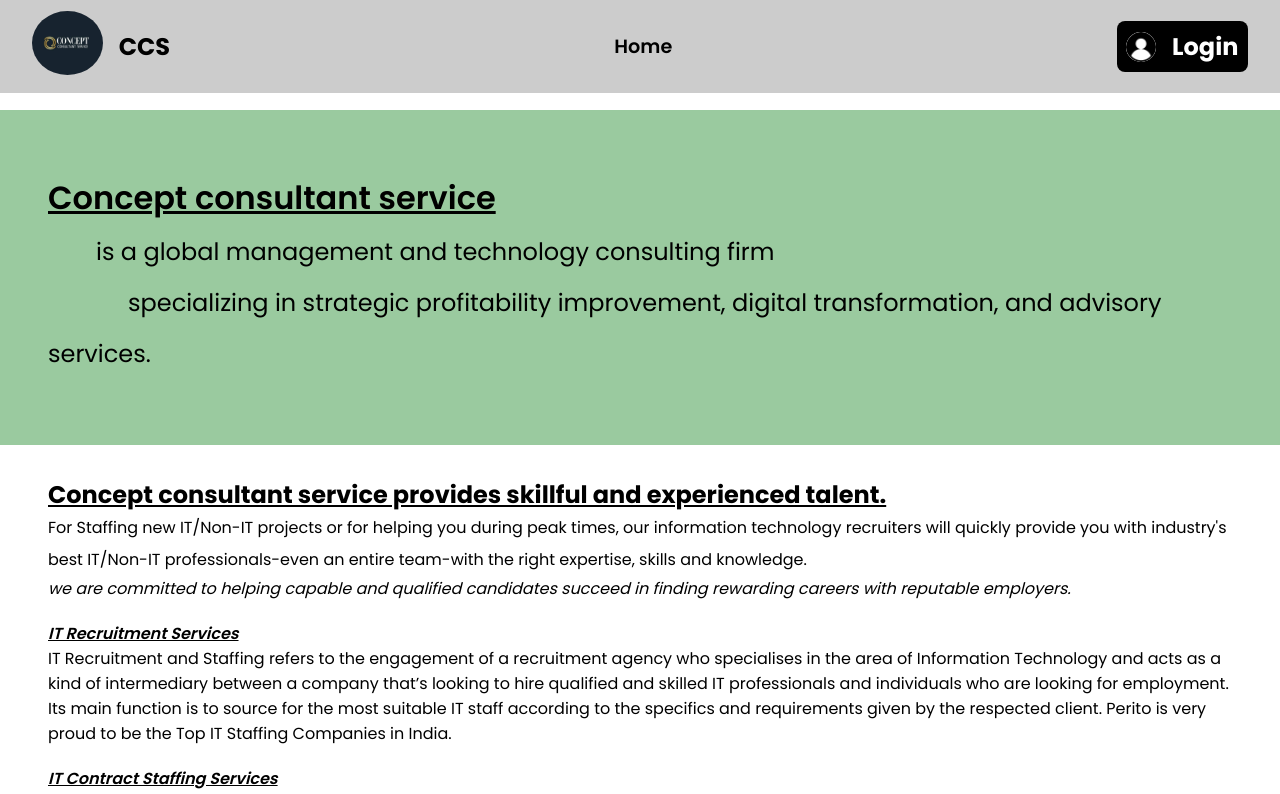
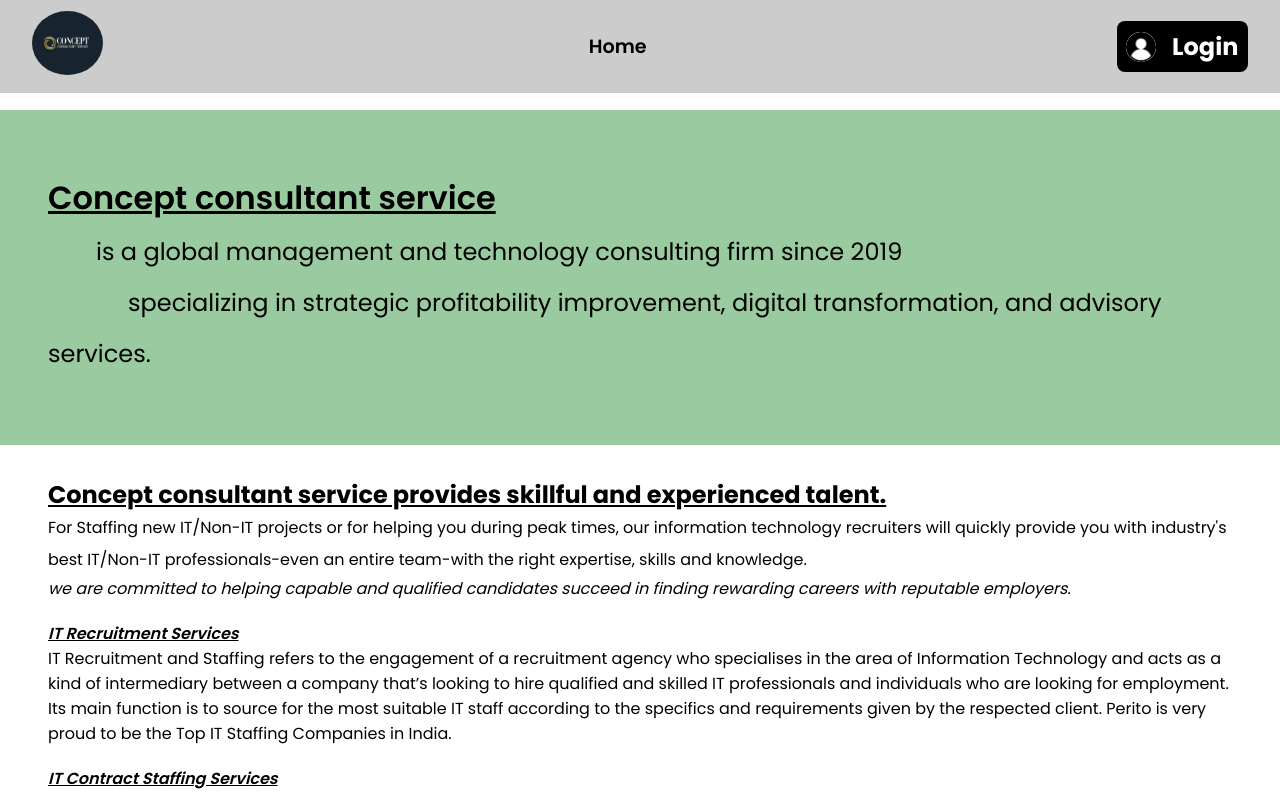
Before and after one commit to Gods-Blessing/ConceptConsultancy, a React (Vite) app in the folder Client/: page / in a window 1280 px wide. Shown: the top 794 px of the page. Built offline with nearby package versions, Linux system fonts and the light colour scheme.

Commit message:
removed the nav name and few changes

```diff
--- a/Client/src/components/Home/Home.jsx
+++ b/Client/src/components/Home/Home.jsx
@@ -16,7 +16,7 @@
                         Concept consultant service
                     </span> <br />
                     <span className='heading-about m-l-5rem'>
-                        is a global management and technology consulting firm
+                        is a global management and technology consulting firm since 2019
                     </span>  <br />
                     <span className='heading-about m-l-10rem'>
                         specializing in strategic profitability improvement, digital transformation, and advisory services.
--- a/Client/src/components/Nav/Nav.jsx
+++ b/Client/src/components/Nav/Nav.jsx
@@ -32,7 +32,7 @@
                 <Link to='/'>
                     <img className='site-logo' src={sitelogo} alt="sitelogo" />
                 </Link>
-                <h1>CCS</h1>
+                {/* <h1>CCS</h1> */}
             </div>
 
             <ul className='other-links'>
```
